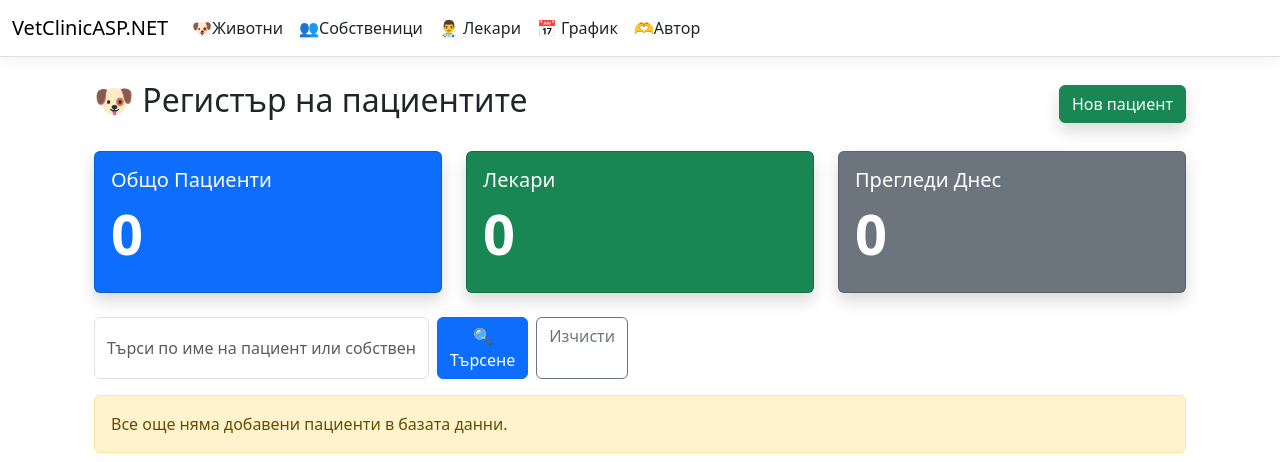
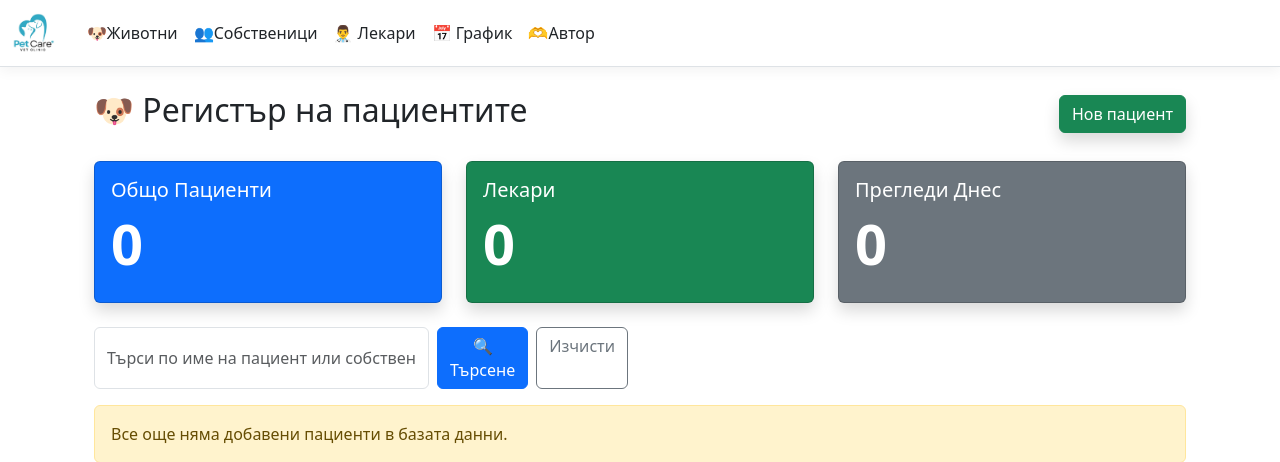
Before and after one commit to m1shhh/VetClinicASP.NET, an ASP.NET Core app: page / in a window 1280 px wide. Shown: the top 462 px of the page. Run offline with ASP.NET Core 8, Linux system fonts and the light colour scheme; data that the repository does not hold is empty; style sheets or scripts are compiled from the project's sources.

Commit message:
added a logo as well

```diff
--- a/Views/Shared/_Layout.cshtml
+++ b/Views/Shared/_Layout.cshtml
@@ -13,7 +13,10 @@
     <header>
         <nav class="navbar navbar-expand-sm navbar-toggleable-sm navbar-light bg-white border-bottom box-shadow mb-3">
             <div class="container-fluid">
-                <a class="navbar-brand" asp-area="" asp-controller="Home" asp-action="Index">VetClinicASP.NET</a>
+                <a class="navbar-brand d-flex align-items-center" asp-area="" asp-controller="Home" asp-action="Index">
+                    <img src="~/images/logo.png" alt="VetClinic Logo" style="max-height: 40px; width: auto;" class="me-2">
+
+                </a>
                 <button class="navbar-toggler" type="button" data-bs-toggle="collapse" data-bs-target=".navbar-collapse" aria-controls="navbarSupportedContent"
                         aria-expanded="false" aria-label="Toggle navigation">
                     <span class="navbar-toggler-icon"></span>
```
Also changed, not shown: wwwroot/images/logo.png (added).
